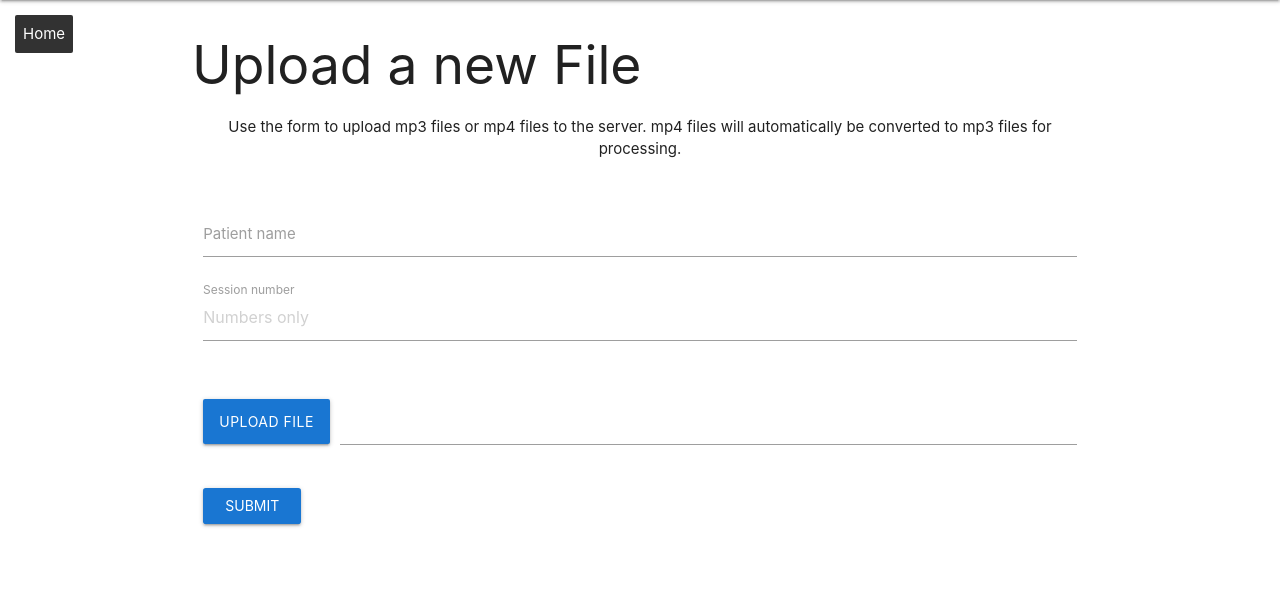
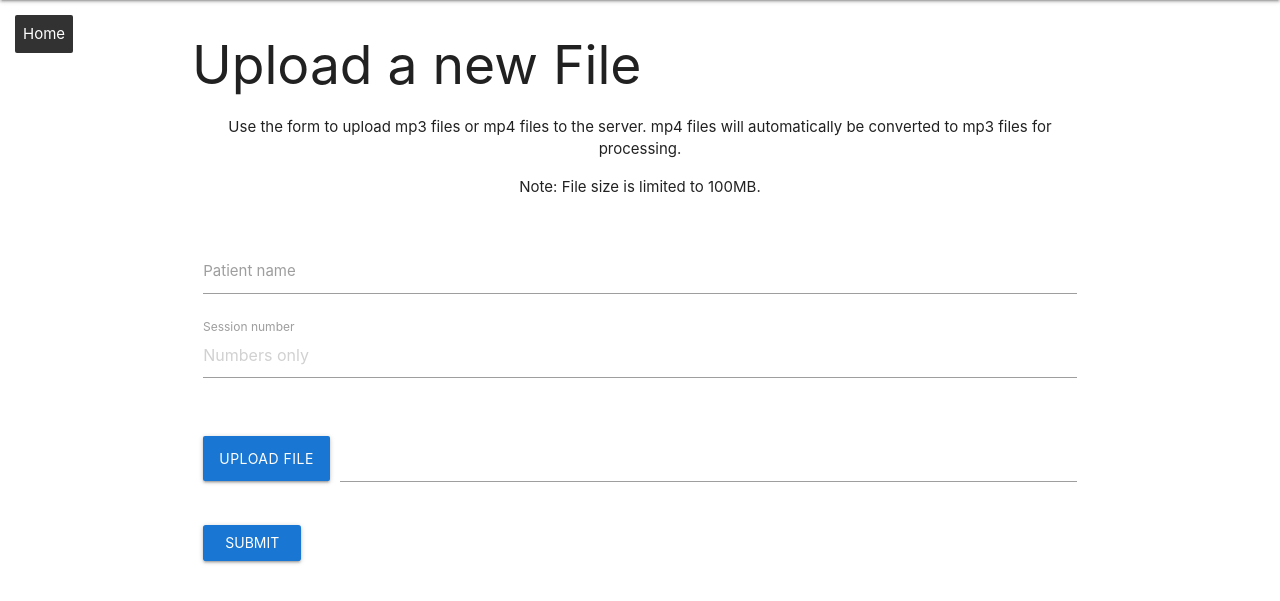
Before and after one commit to travmason/docker-app, a Flask app: page / in a window 1280 px wide. Shown: the part 64-665 px from the top of the page. Run offline with Flask 2, Linux system fonts and the light colour scheme; parts of the project's set-up code (start-up, migrations or seed data) failed here and were passed over; some libraries are stand-ins or nearby versions.

Commit message:
small tweak to include file size

```diff
--- a/flask-web/speechapp/templates/upload/form.html
+++ b/flask-web/speechapp/templates/upload/form.html
@@ -12,6 +12,7 @@
       {{ form.csrf_token }}
       <div class="row">
         <p class="center-align">Use the form to upload mp3 files or mp4 files to the server. mp4 files will automatically be converted to mp3 files for processing.</p>
+        <p class="center-align">Note: File size is limited to 100MB.</p>
       </div>
 
       <div class="row">
```
